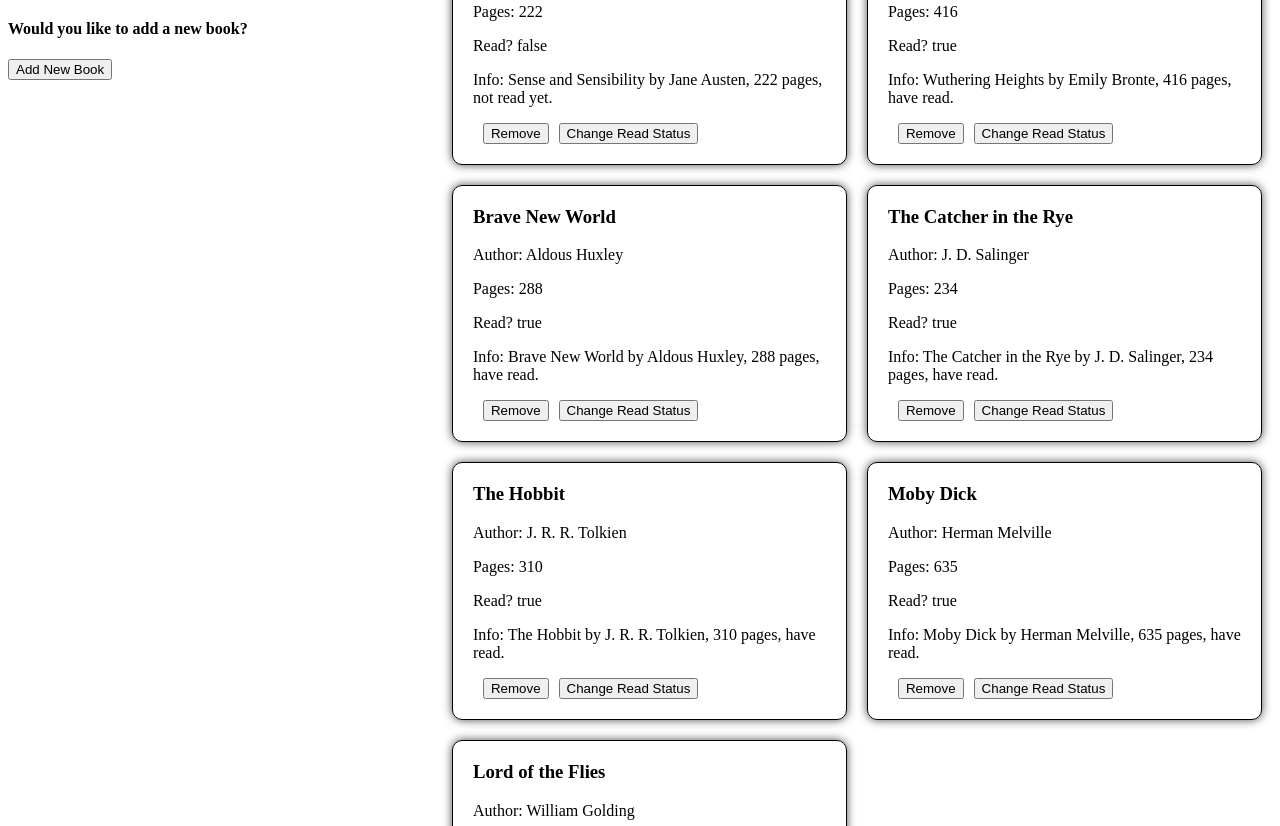
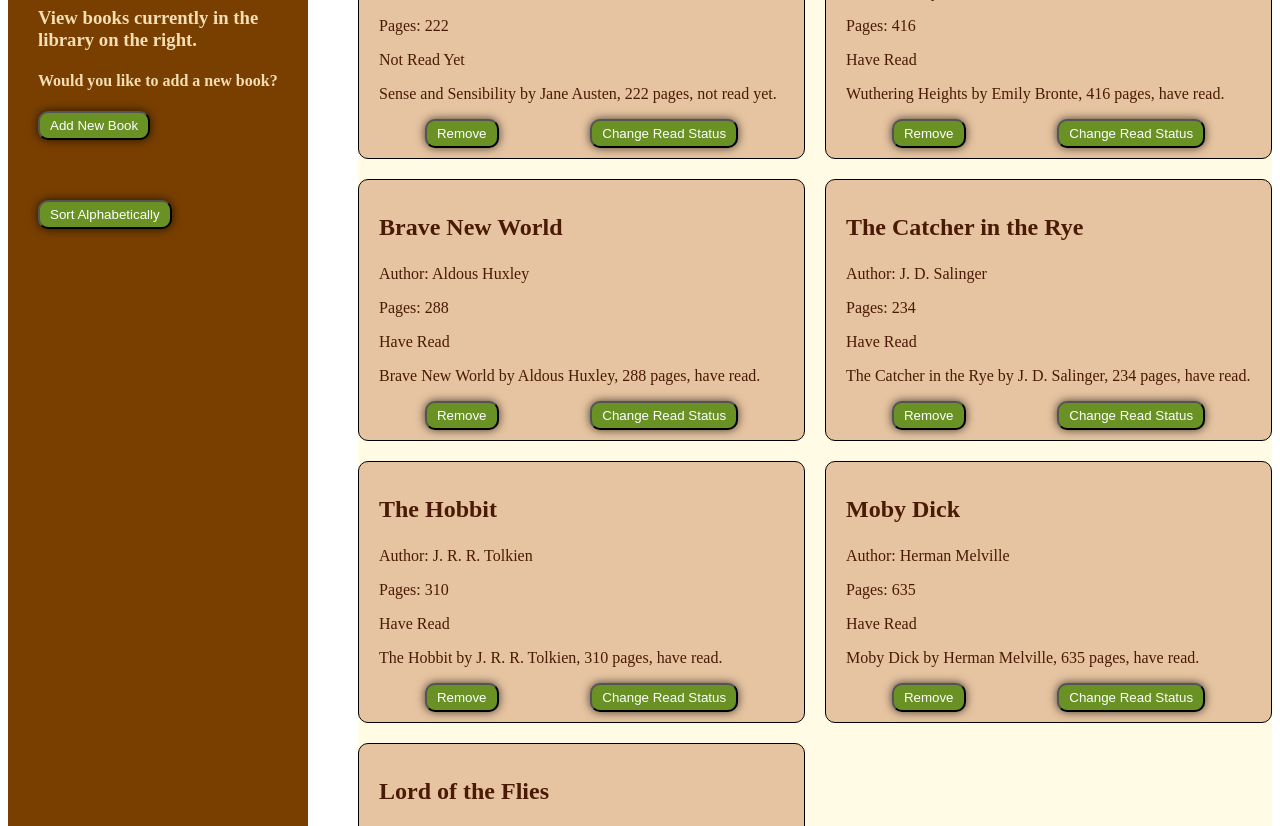
Before and after one commit to Prince-Dakkar/the-odin-project, a plain HTML site: page projects/odin-library/library-home.html in a window 1280 px wide. Shown: the part 111-937 px from the top of the page. Drawn offline with Linux system fonts and the light colour scheme.

Commit message:
touching up the library ui

```diff
--- a/projects/odin-library/library-home.html
+++ b/projects/odin-library/library-home.html
@@ -11,7 +11,7 @@
     <body>
         <div class="page" id="page">
             <div class="sidebar" id="sidebar">
-                <div id="Head">
+                <div id="head">
                     <h1>My Library</h1>
                     <h3> View books currently in the library on the right.</h3>
                     <div>
@@ -42,13 +42,10 @@
                         <button type="submit" id="add" name="add" required>Add Book</button>
                     </fieldset>
                 </form>
-
+                <button id="sort-alpha" onclick="sortAlphabetically()">Sort Alphabetically</button>
             </div>
             <div id="scroll">
-
             </div>
-
         </div>
-
     </body>
 </html>
--- a/projects/odin-library/script.js
+++ b/projects/odin-library/script.js
@@ -1,4 +1,3 @@
-
 const myLibrary = [];
 
 function Book(t, a, p, r) {
@@ -6,38 +5,19 @@ function Book(t, a, p, r) {
     this.author = a;
     this.pages = p;
     this.read = r;
-
     this.info = function() {
-        let hold;
-        if (this.read) {
-            hold = " have read."
-        } else {
-            hold = " not read yet."
-        }
+        let hold = this.read ? ' have read.' : ' not read yet.';
         return  t + " by " + a + ", " + p + " pages," + hold;
     }
 }
 
-function addBookToLibrary(book) {
-    myLibrary.push(book);
-}
-t = new Book("Sense and Sensibility", "Jane Austen", "222", false);
-addBookToLibrary(t);
-u = new Book("Wuthering Heights", "Emily Bronte", "416", true);
-addBookToLibrary(u);
-v = new Book("Brave New World", "Aldous Huxley", "288", true);
-addBookToLibrary(v);
-
-w = new Book("The Catcher in the Rye", "J. D. Salinger", "234", true);
-addBookToLibrary(w);
-x = new Book("The Hobbit", "J. R. R. Tolkien", "310", true);
-addBookToLibrary(x);
-y = new Book("Moby Dick", "Herman Melville", "635", true);
-addBookToLibrary(y);
-z = new Book("Lord of the Flies", "William Golding", "315", false);
-addBookToLibrary(z);
-console.log(myLibrary.length);
-
+myLibrary.push(new Book("Sense and Sensibility", "Jane Austen", "222", false));
+myLibrary.push(new Book("Wuthering Heights", "Emily Bronte", "416", true));
+myLibrary.push(new Book("Brave New World", "Aldous Huxley", "288", true));
+myLibrary.push(new Book("The Catcher in the Rye", "J. D. Salinger", "234", true));
+myLibrary.push(new Book("The Hobbit", "J. R. R. Tolkien", "310", true));
+myLibrary.push(new Book("Moby Dick", "Herman Melville", "635", true));
+myLibrary.push(new Book("Lord of the Flies", "William Golding", "315", false));
 
 function show() {
     let x = document.querySelector("#form");
@@ -54,8 +34,7 @@ function formAddBookToLibrary() {
     const pages = document.querySelector("#pages");
     const read = document.querySelector("#read");
 
-    x = new Book(title.value, author.value, pages.value, read.checked);
-    myLibrary.push(x);
+    myLibrary.push(new Book(title.value, author.value, pages.value, read.checked));
     alert("New Book Added!");
     title.value = "";
     author.value = "";
@@ -64,89 +43,42 @@ function formAddBookToLibrary() {
     populate();
 }
 
-function populate() {
-    const page = document.querySelector("#page");
-    let scrollpane = document.querySelector("#scroll");
-    page.removeChild(scrollpane);
-    scrollpane = document.createElement("div");
-    scrollpane.id = "scroll";
-    page.appendChild(scrollpane);
-
-    for (let i = 0; i < myLibrary.length; i++) {
-
-        // Create the card
-        const card = document.createElement("div");
-        // card.style.width = "300px";
-        // card.style.height = "300px";
-        card.style.margin = "10px";
-        card.style.padding = "20px";
-        card.style.border = "1px solid black";
-        card.style.borderRadius = "10px";
-        card.style.boxShadow = "0 0 10px rgba(0, 0, 0, 0.7)";
-        card.style.overflow = "hidden";
-
-        // Get the values from the database data
-        const bN = myLibrary[i].title;
-        const auth = myLibrary[i].author;
-        const pgs = myLibrary[i].pages;
-        const r = myLibrary[i].read;
-        const msg = myLibrary[i].info() ;
-
-        // Create the card contents
-        const bookName = document.createElement("h3");
-        bookName.textContent = bN;
-        bookName.style.marginTop = "0px";
-
-        const author = document.createElement("p");
-        author.textContent = "Author: " + auth;
-
-        const pages = document.createElement("p");
-        pages.textContent = "Pages: " + pgs;
-
-        const read = document.createElement("p");
-        read.textContent = "Read? " + r;
-
-        const bookInfo = document.createElement("p");
-        bookInfo.textContent = "Info: " + msg;
-
-        const remove = document.createElement("button");
-        remove.textContent = "Remove";
-        remove.style.marginLeft = "10px";
-
-        const change_read = document.createElement("button");
-        change_read.textContent = "Change Read Status";
-        change_read.style.marginLeft = "10px";
-
-
-        remove.addEventListener('click', async _ => {
-            console.log("I want to remove this book.")
-            myLibrary.splice(i, 1);
-            scrollpane.removeChild(card);
-        });
-
-        // Add the contents to the card
-        card.appendChild(bookName);
-        card.appendChild(author);
-        card.appendChild(pages);
-        card.appendChild(read);
-        card.appendChild(bookInfo);
-        card.appendChild(remove);
-        card.appendChild(change_read);
-
-        change_read.addEventListener('click', async _ => {
-            console.log("I want to change this book's read status")
-            console.log(myLibrary[i].read);
-            myLibrary[i].read = !myLibrary[i].read;
-            read.textContent = "Read? " + myLibrary[i].read;
-            bookInfo.textContent = "Info: " + myLibrary[i].info();
-            console.log(myLibrary[i].read);
-
-        });
-
-        // Add the card to the scroll pane
-        scrollpane.appendChild(card);
-    }
-
+function sortAlphabetically() {
+    myLibrary.sort((a, b) => a.title.localeCompare(b.title));
+    populate();
 }
 
-populate();
+function populate() {
+    const scrollpane = document.querySelector("#scroll");
+    scrollpane.innerHTML = "";
+
+    myLibrary.forEach((book, i) => {
+        const card = document.createElement('div');
+        card.classList.add('card');
+        card.innerHTML = `
+            <h3 class="title" >${book.title}</h3>
+            <p class="author" >Author: ${book.author}</p>
+            <p class="pages" >Pages: ${book.pages}</p>
+            <p class="read" >${book.read ? 'Have Read' : 'Not Read Yet'}</p>
+            <p class="info" >${book.info()}</p>
+            <div class="card-buttons">
+                <button onclick="removeBook(${i})">Remove</button>
+                <button onclick="changeReadStatus(${i})">Change Read Status</button>
+            </div>
+        `;
+        scrollpane.appendChild(card);
+    });
+}
+
+function changeReadStatus(index) {
+    myLibrary[index].read = !myLibrary[index].read;
+    populate();
+}
+
+function removeBook(index) {
+    myLibrary.splice(index, 1);
+    populate();
+}
+
+populate();     // First population of the current library
+show();         // Activate show function so it works correctly on first btn click
--- a/projects/odin-library/style.css
+++ b/projects/odin-library/style.css
@@ -1,25 +1,40 @@
 html, body {
     height: 100%;
+    --btn-color:  #699124;
+    --side-main: #783f01;
+    --grid-back: #fffbe4;
+    --card-color: #e6c4a1;
+    --card-txt-color : #4a1a04;
+
 }
 .page {
     display: grid;
-    grid-template-columns: auto 1fr;
+    grid-template-columns: 300px 1fr;
     gap: 50px;
+    height: 100%;
 }
 #scroll {
     display: grid;
     grid-template-columns: repeat(auto-fit, minmax(300px, 1fr));
     /* border: 2px solid black; */
+    background-color: var(--grid-back);
+    gap: 20px;
+}
+#head {
+    color: wheat;
+    padding: 30px;
 }
 form {
     margin-top: 50px;
 }
-
+#sidebar {
+    background-color: var(--side-main);
+    height: 100%;
+}
 #form {
     display: none;
+
 }
-
-
 fieldset {
     display: flex;
     flex-direction: column;
@@ -27,9 +42,40 @@ fieldset {
     align-items: center;
     padding: 20px;
     border-radius: 10px;
+    background-color: var(--grid-back);
 }
 
 .flexy {
     display: flex;
     flex-direction: column;
 }
+#sort-alpha {
+    margin: 30px;
+}
+button {
+    background-color: var(--btn-color);
+    color: white;
+    cursor: pointer;
+    border-radius: 10px;
+    padding: 5px 10px 5px 10px;
+    box-shadow: 0 0 10px rgba(0, 0, 0, 0.7);
+}
+.card {
+    background-color: var(--card-color);
+    color: var(--card-txt-color);
+    border: 1px solid black;
+    border-radius: 10px;
+    box-shadow: 0 0 10px rbga(0, 0, 0, 0.7);
+    padding: 10px 20px 10px 20px;
+    /* max-height: 300px; */
+
+    /* margin: 10px; */
+}
+.title {
+    font-size: x-large;
+}
+
+.card-buttons {
+    display: flex;
+    justify-content: space-around;
+}
```
